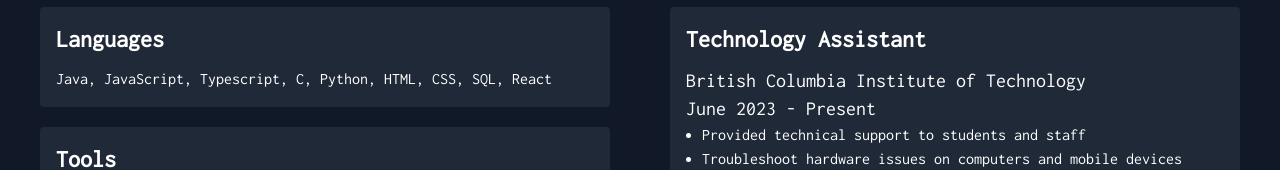
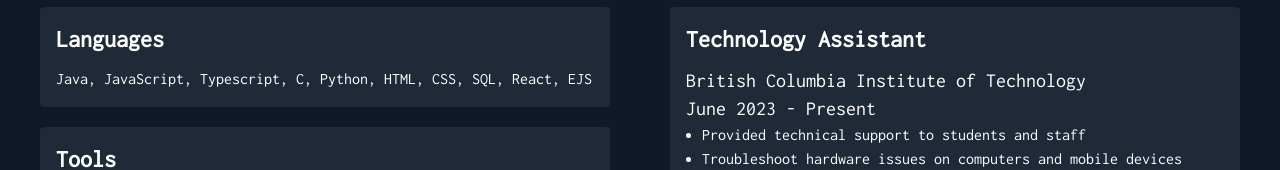
Before and after one commit to shawnbirring/webfolio, a Next.js app: page /profile in a window 1280 px wide. Shown: the part 249-419 px from the top of the page. Built offline with nearby package versions, Linux system fonts and the light colour scheme.

Commit message:
added ejs and list of projects

```diff
--- a/app/projects/page.tsx
+++ b/app/projects/page.tsx
@@ -1,3 +1,11 @@
 export default function Projects() {
   return <h1>Projects page</h1>;
 }
+
+`
+  4 projects
+  1. IntelliPaws
+  2. Project Buddy
+  3. CVSS
+  4. ONI
+`;
--- a/components/Skills.tsx
+++ b/components/Skills.tsx
@@ -4,7 +4,8 @@
   const skills = [
     {
       title: "Languages",
-      content: "Java, JavaScript, Typescript, C, Python, HTML, CSS, SQL, React",
+      content:
+        "Java, JavaScript, Typescript, C, Python, HTML, CSS, SQL, React, EJS",
     },
     {
       title: "Tools",
```
